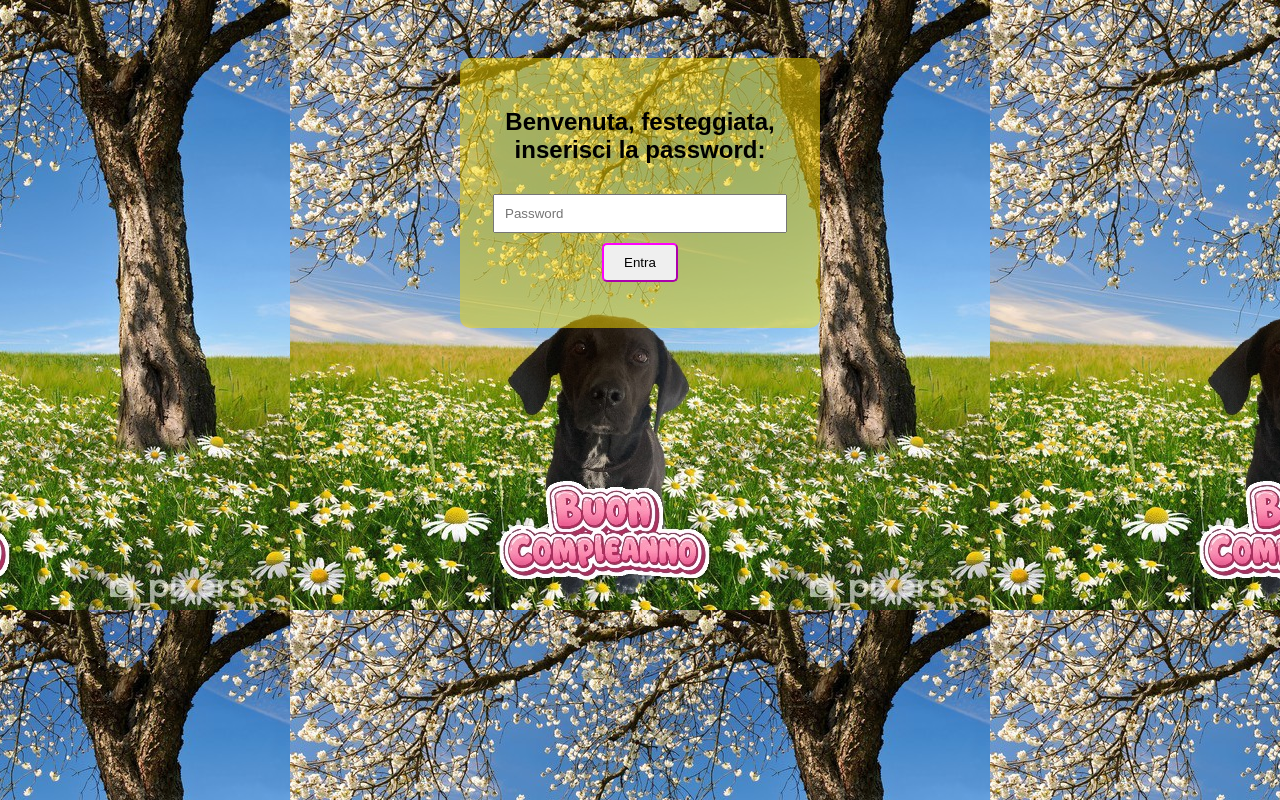
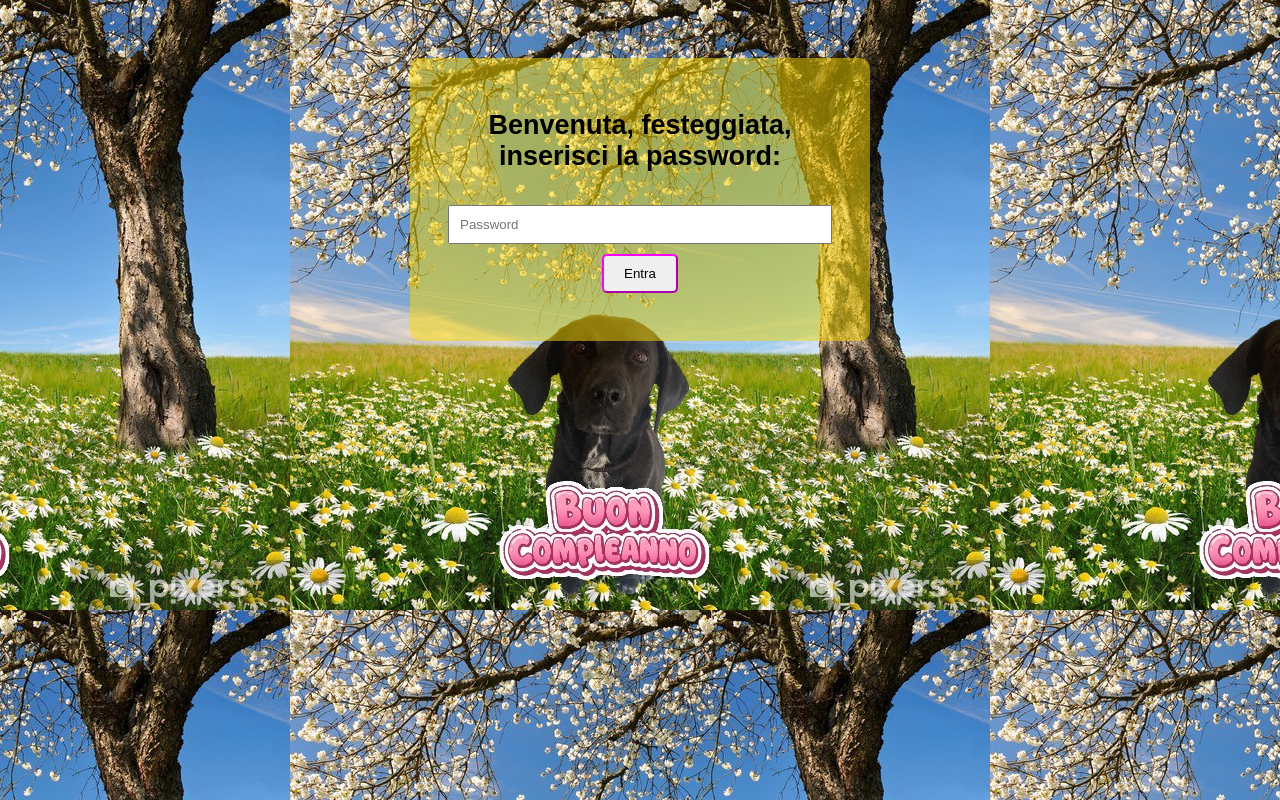
Before and after one commit to daviperra/compleanno_rachele, a plain HTML site: page index.html in a window 1280 px wide. Drawn offline with Linux system fonts and the light colour scheme.

Commit message:
Update style.css

```diff
--- a/style.css
+++ b/style.css
@@ -1,6 +1,7 @@
 body {
     font-family: Arial, sans-serif;
     text-align: center;
+    font-size: 18px;
     padding-top: 50px;
     background-image: url('compleanno2.jpg');
     background-position: top ;
@@ -10,7 +11,8 @@ body {
     background-color: rgba(249, 220, 2, 0.5);
     padding: 30px;
     margin: auto;
-    width: 300px;
+    width: 80%;
+    max-width: 400px;
     border-radius: 10px;
   }
 
```
